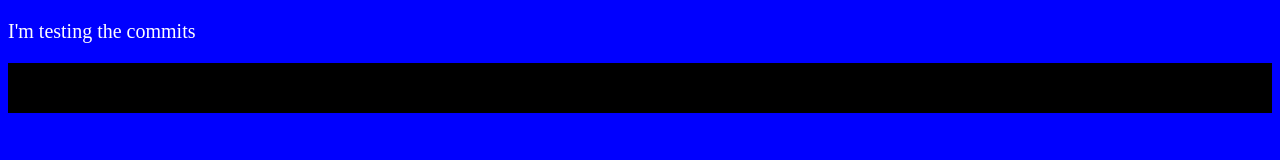
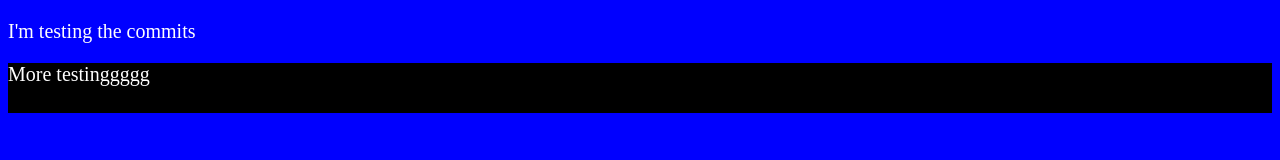
Before and after one commit to Ejcz/VASP, a plain HTML site: page index.html in a window 1280 px wide. Drawn offline with Linux system fonts and the light colour scheme.

Commit message:
even more testing

```diff
--- a/index.html
+++ b/index.html
@@ -12,7 +12,7 @@
 
 <body>
     <p>I'm testing the commits</p>
-    <div class="big-fat-rectangle"></div>
+    <div> More testinggggg </div>
 </body>
 
 </html>
--- a/style.css
+++ b/style.css
@@ -1,9 +1,9 @@
-* {
+body {
 	background-color: blue;
 	font-size: 20px;
 	color: white;
 }
-.big-fat-rectangle {
+div {
 	height: 50px;
 	background-color: black;
 }
```
